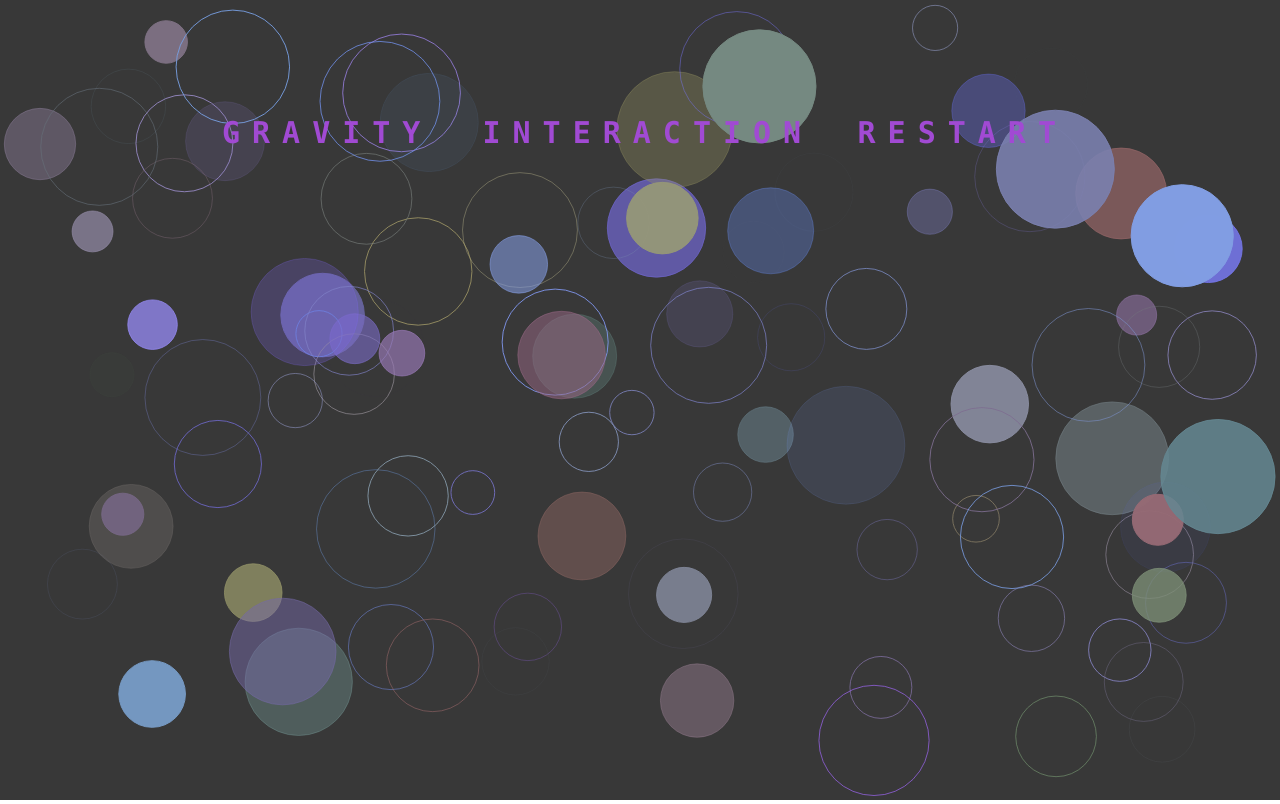
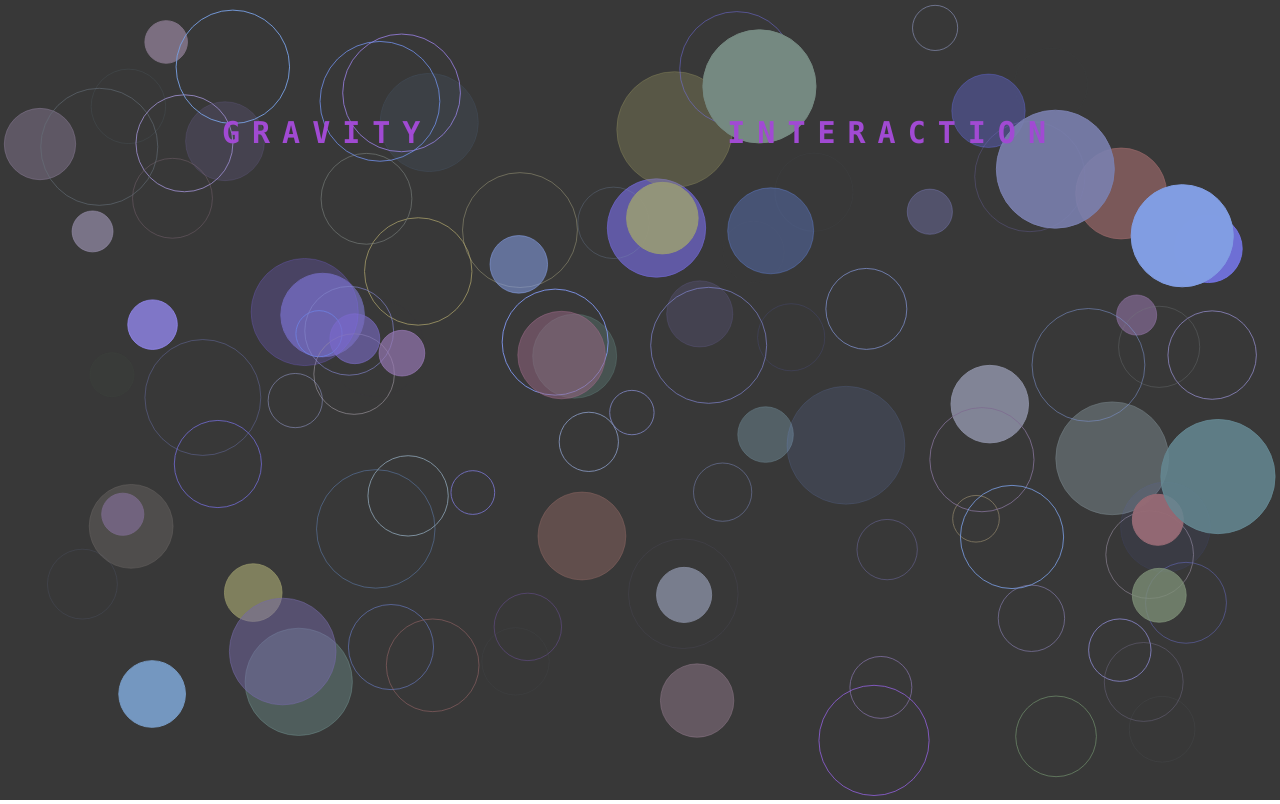
Before and after one commit to Miroslavetsh/animBg.github.io, a plain HTML site: page index.html in a window 1280 px wide. Drawn offline with Linux system fonts and the light colour scheme.

Commit message:
Fixed some bugs

```diff
--- a/index.html
+++ b/index.html
@@ -26,14 +26,6 @@
 			Interaction
 		</a>
 
-		<a href="#" id="restart" class="button restart">
-			<span class="button__line button__line--top"></span>
-			<span class="button__line button__line--right"></span>
-			<span class="button__line button__line--bottom"></span>
-			<span class="button__line button__line--left"></span>
-			Restart
-		</a>
-
 	</div>
 	<script src="js/script.min.js"></script>
 </body>
--- a/js/script.js
+++ b/js/script.js
@@ -8,7 +8,6 @@ let canvas = document.querySelector("canvas"),
     gravitation = false,
     buttonGravity = document.querySelector('#gravity')
     buttonInterract = document.querySelector('#interract')
-    buttonRestart = document.querySelector('#restart')
 
 
 canvas.width = w
@@ -31,13 +30,6 @@ buttonInterract.addEventListener('click', function (event) {
 	event.preventDefault()
 
 	interract = !interract
-})
-
-
-buttonRestart.addEventListener('click', function (event) {
-	event.preventDefault()
-
-	init()
 })
 
 let mouse = {
```
Also changed, not shown: js/script.min.js.
